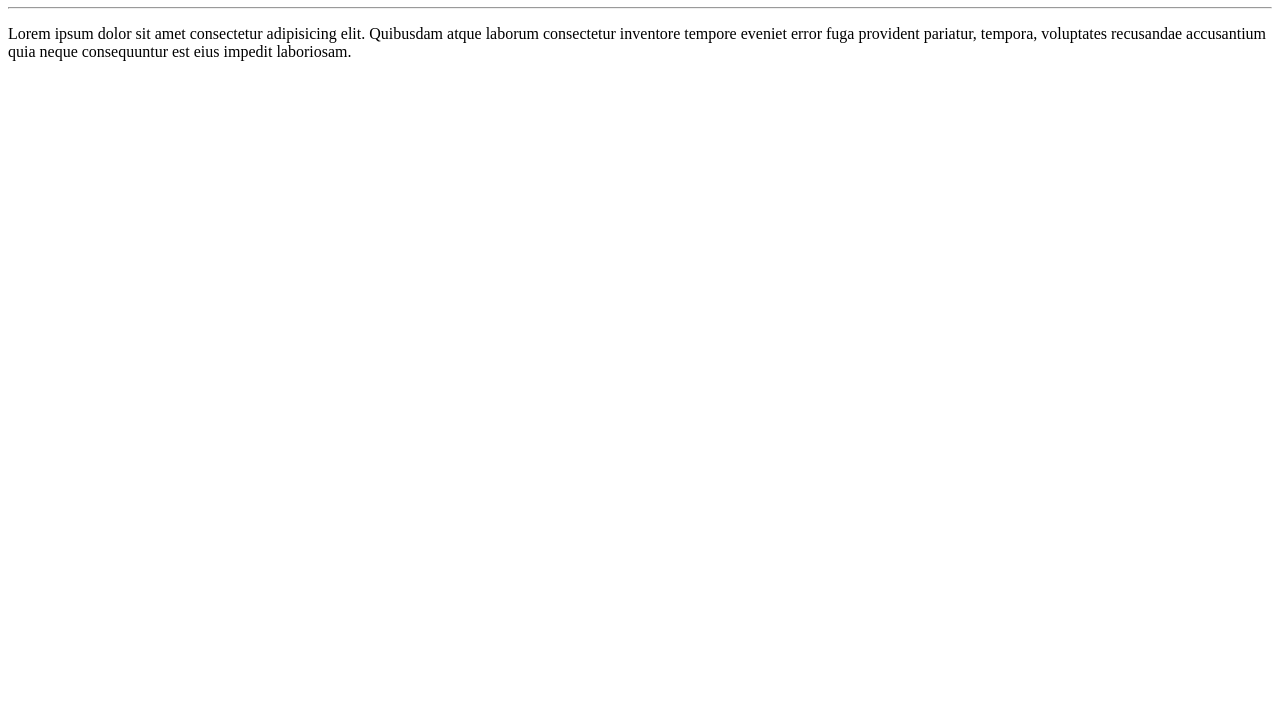
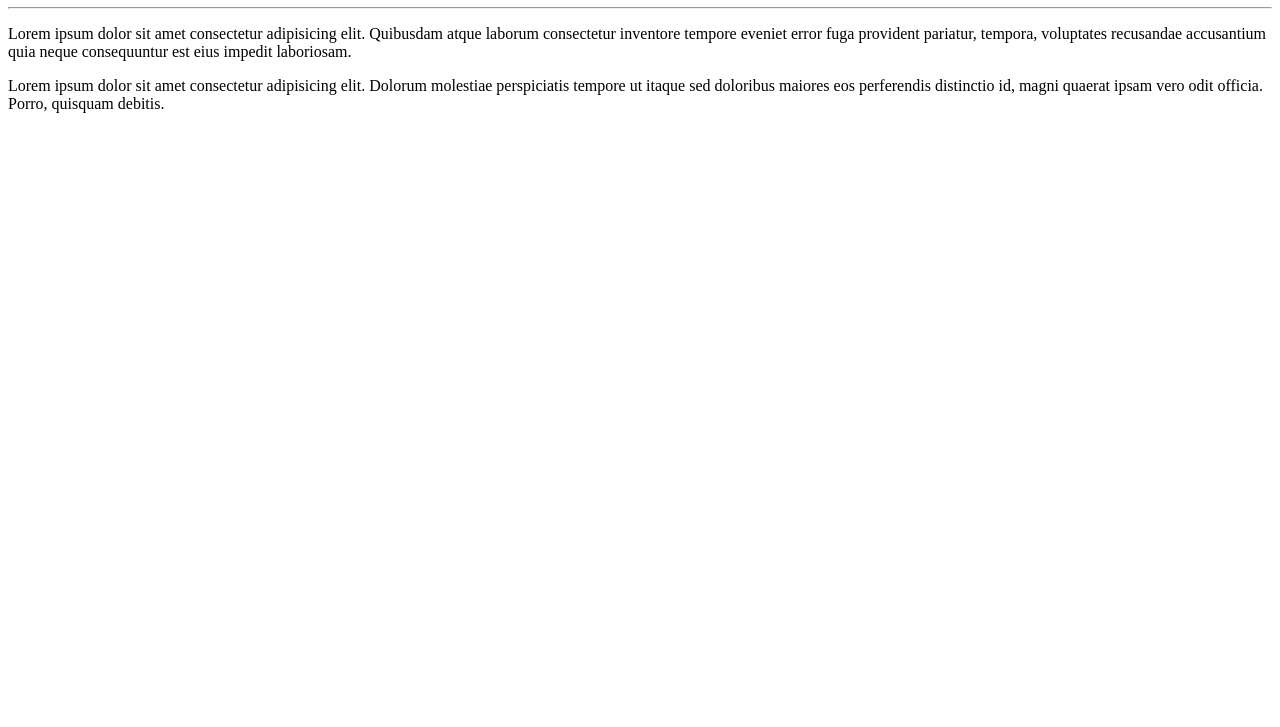
Before and after one commit to lucassantuss/Ola_Mundo, a plain HTML site: page site-exemplo/index.html in a window 1280 px wide. Shown: the part 73-800 px from the top of the page. Drawn offline with Linux system fonts and the light colour scheme.

Commit message:
Adicionei um parágrafo

```diff
--- a/site-exemplo/index.html
+++ b/site-exemplo/index.html
@@ -10,5 +10,6 @@
     <h1>Olá, Mundo!</h1>
     <hr>
     <p>Lorem ipsum dolor sit amet consectetur adipisicing elit. Quibusdam atque laborum consectetur inventore tempore eveniet error fuga provident pariatur, tempora, voluptates recusandae accusantium quia neque consequuntur est eius impedit laboriosam.</p>
+    <p>Lorem ipsum dolor sit amet consectetur adipisicing elit. Dolorum molestiae perspiciatis tempore ut itaque sed doloribus maiores eos perferendis distinctio id, magni quaerat ipsam vero odit officia. Porro, quisquam debitis.</p>
 </body>
 </html>
```
